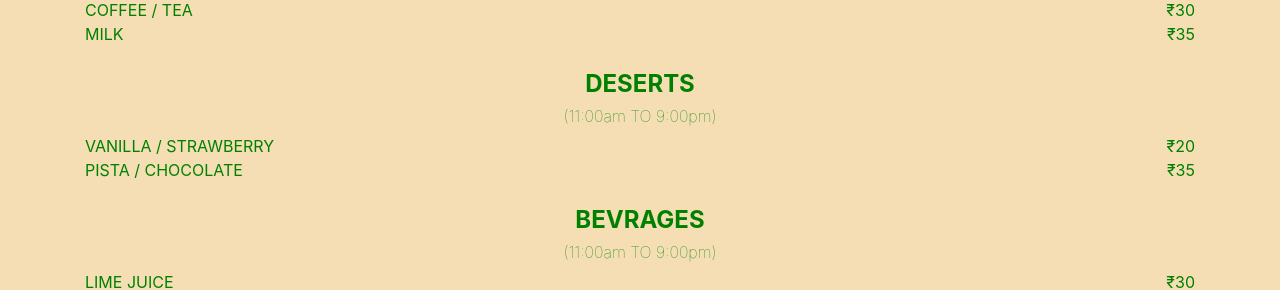
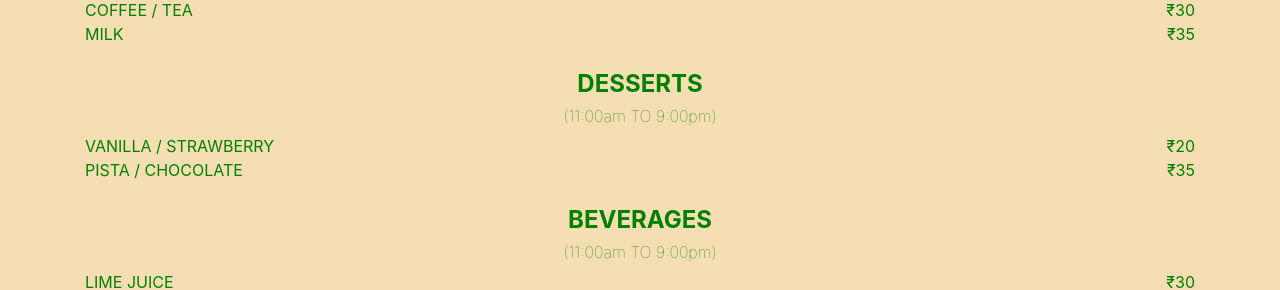
Before and after one commit to prashanthgopinath/hoteljayaram.github.io, a plain HTML site: page index.html in a window 1280 px wide. Shown: the part 1093-1383 px from the top of the page. Drawn offline with nearby package versions, Linux system fonts and the light colour scheme.

Commit message:
Update index.html

```diff
--- a/index.html
+++ b/index.html
@@ -277,7 +277,7 @@
             <br>
             <div class="row">
                 <div class="col">
-                    <h4 class="font-weight-bold text-center">DESERTS</h4>
+                    <h4 class="font-weight-bold text-center">DESSERTS</h4>
                     <h6 class="font-weight-lighter text-center">(11:00am TO 9:00pm)</h6>
                 </div>
             </div>
@@ -300,7 +300,7 @@
             <br>
             <div class="row">
                 <div class="col">
-                    <h4 class="font-weight-bold text-center">BEVRAGES</h4>
+                    <h4 class="font-weight-bold text-center">BEVERAGES</h4>
                     <h6 class="font-weight-lighter text-center">(11:00am TO 9:00pm)</h6>
                 </div>
             </div>
```
